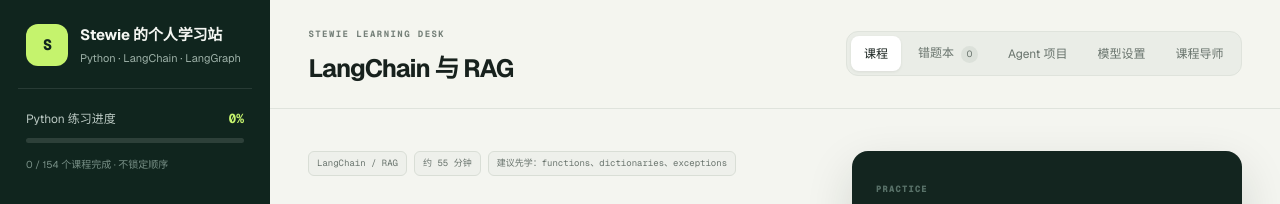
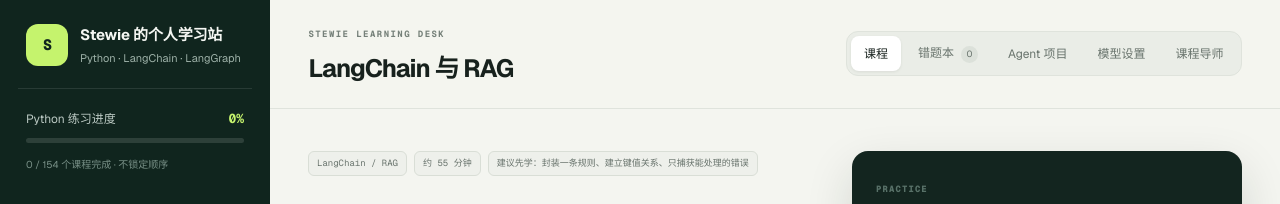
Before and after one commit to StewieCiao/python-agent, a Next.js app: page / in a window 1280 px wide. Shown: the top 204 px of the page. Built offline with nearby package versions, Linux system fonts and the light colour scheme.

Commit message:
fix: resolve cross-track prerequisite titles

```diff
--- a/app/components/CatalogLesson.tsx
+++ b/app/components/CatalogLesson.tsx
@@ -2,6 +2,7 @@
 
 import { useState } from "react";
 import type { CourseLesson, CourseTrack } from "../content/schema";
+import { learningTracks } from "../content/publicCatalog";
 import { loadPersonalizedExercise } from "../lib/platformBridge";
 
 export function CatalogLesson({ track, lesson, onOpenChat, completed, onComplete }: {
@@ -16,7 +17,9 @@
   const [personalized, setPersonalized] = useState<{ prompt: string; starterCode: string; hints: string[]; recommendation: string } | null>(null);
   const [personalizedStatus, setPersonalizedStatus] = useState("");
   const [personalizedLoading, setPersonalizedLoading] = useState(false);
-  const prerequisiteTitles = (lesson.prerequisites ?? []).map((id) => track.lessons.find((item) => item.id === id)?.title ?? id);
+  const prerequisiteTitles = (lesson.prerequisites ?? []).map((id) => learningTracks
+    .flatMap((candidateTrack) => candidateTrack.lessons)
+    .find((item) => item.id === id)?.title ?? id);
 
   async function requestPersonalized() {
     if (!lesson.familyId) return;
```
